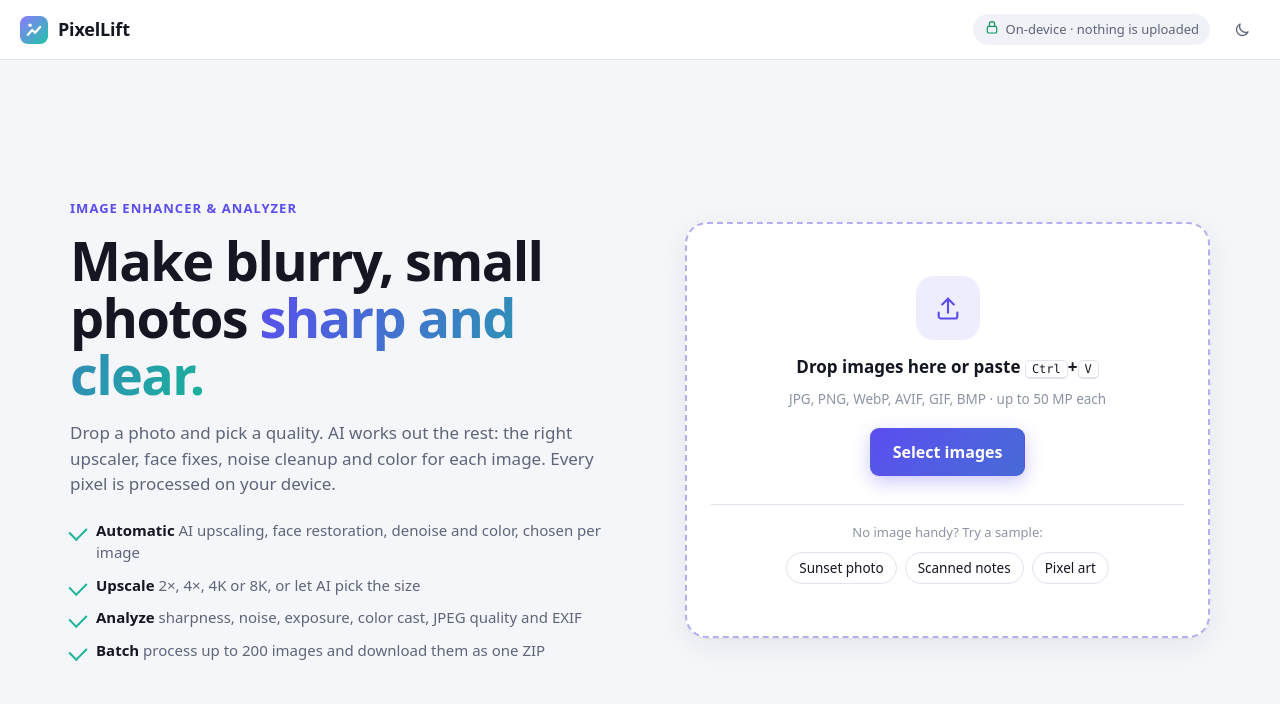
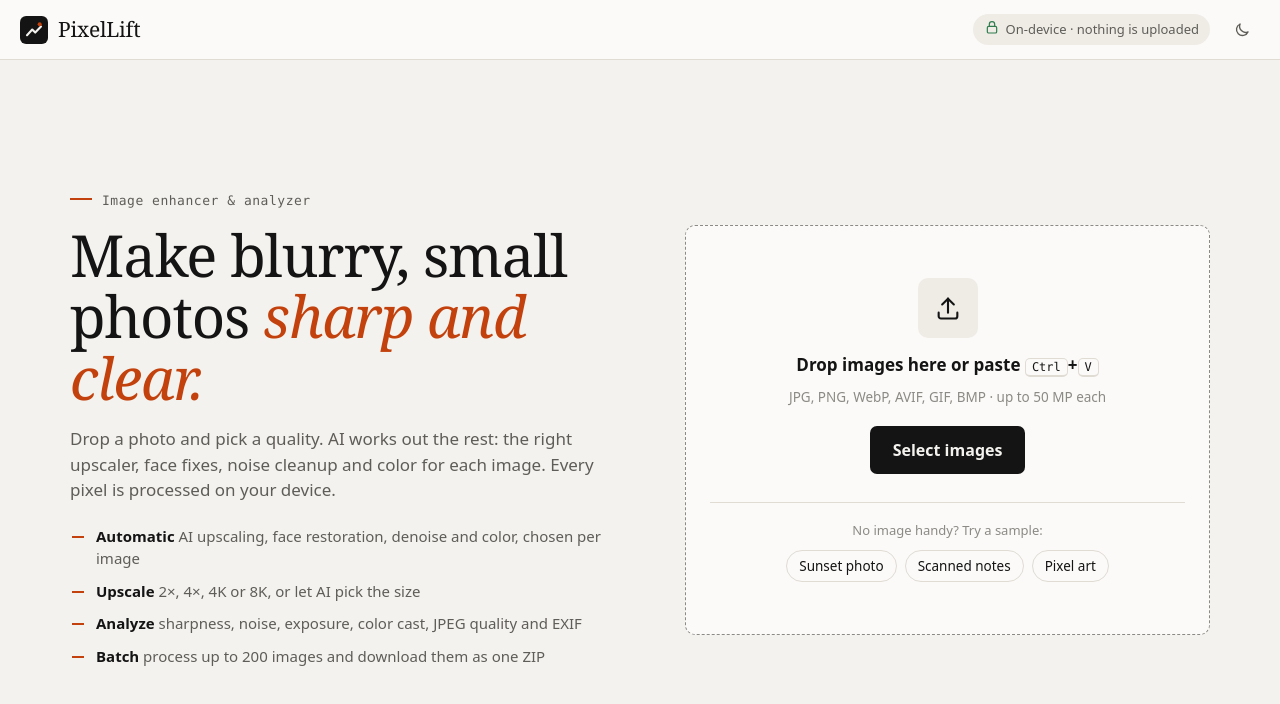
Before and after one commit to manavaghera/Pic-enhancer, a website built with Vite: page index.html in a window 1280 px wide. Built offline with nearby package versions, Linux system fonts and the light colour scheme; files whose address does not match are found by name.

Commit message:
App: quiet design without the purple theme
Warm paper and ink palette with one warm accent (orange) used sparingly,
serif wordmark and headline, black primary buttons, a monochrome logo and
favicon, and no purple/teal gradients, coloured glows or tinted overlays.
Light and dark themes both updated.

```diff
--- a/index.html
+++ b/index.html
@@ -22,7 +22,7 @@
       <section class="hero" id="hero">
         <div class="hero-copy">
           <p class="eyebrow">Image enhancer &amp; analyzer</p>
-          <h1>Make blurry, small photos <span class="grad">sharp and clear.</span></h1>
+          <h1>Make blurry, small photos <em>sharp and clear.</em></h1>
           <p class="lead">
             Drop a photo and pick a quality. AI works out the rest: the right upscaler, face fixes, noise
             cleanup and color for each image. Every pixel is processed on your device.
--- a/src/styles.css
+++ b/src/styles.css
@@ -1,45 +1,46 @@
 :root {
   --topbar: 60px;
-  --radius: 14px;
-  --radius-sm: 9px;
+  --radius: 10px;
+  --radius-sm: 7px;
   --font: ui-sans-serif, system-ui, -apple-system, 'Segoe UI', Roboto, 'Helvetica Neue', Arial, sans-serif;
+  --serif: Georgia, 'Times New Roman', serif;
   --mono: ui-monospace, 'SF Mono', 'Cascadia Code', Consolas, monospace;
-  --bg: #f5f6fa;
-  --surface: #ffffff;
-  --surface-2: #f0f2f8;
-  --surface-3: #e6e9f2;
-  --border: #e1e4ee;
-  --text: #141622;
-  --muted: #5e6579;
-  --faint: #8d93a6;
-  --accent: #5b4cf0;
-  --accent-2: #18b398;
-  --accent-soft: rgba(91, 76, 240, 0.1);
+  /* Quiet palette: warm paper and ink, with one warm accent used sparingly. */
+  --bg: #f4f2ee;
+  --surface: #fbfaf8;
+  --surface-2: #efece6;
+  --surface-3: #e2ded6;
+  --border: #e0dcd4;
+  --text: #141414;
+  --muted: #5f5d58;
+  --faint: #8c8a85;
+  --accent: #c2410c;
+  --accent-soft: rgba(194, 65, 12, 0.08);
   --on-accent: #ffffff;
-  --good: #11975a;
-  --warn: #c26a06;
-  --bad: #d62f2f;
-  --info: #2f6bdc;
-  --shadow: 0 1px 2px rgba(20, 22, 40, 0.05), 0 8px 28px rgba(20, 22, 40, 0.07);
-  --viewer-bg: #e9ebf2;
-  --checker: #dfe2ea;
+  --good: #2f7d4f;
+  --warn: #b45309;
+  --bad: #c0362c;
+  --info: #4a6a92;
+  --shadow: 0 1px 2px rgba(20, 20, 20, 0.04), 0 4px 16px rgba(20, 20, 20, 0.05);
+  --viewer-bg: #e8e5df;
+  --checker: #dcd8d0;
   color-scheme: light;
 }
 
 @media (prefers-color-scheme: dark) {
   :root:not([data-theme='light']) {
-    --bg: #0b0c11; --surface: #14161e; --surface-2: #1b1e29; --surface-3: #252938; --border: #272b3a;
-    --text: #eceef6; --muted: #a0a6b9; --faint: #6f7589; --accent: #8576ff; --accent-2: #2fd0b2;
-    --accent-soft: rgba(133, 118, 255, 0.14); --good: #34c77b; --warn: #f0a33a; --bad: #ff5f5f; --info: #6b9cff;
-    --shadow: 0 1px 2px rgba(0, 0, 0, 0.4), 0 10px 30px rgba(0, 0, 0, 0.35); --viewer-bg: #0f1117; --checker: #161924;
+    --bg: #0f0f0f; --surface: #171717; --surface-2: #1f1f1f; --surface-3: #2b2b2b; --border: #2a2a2a;
+    --text: #f2f0eb; --muted: #a3a19c; --faint: #75736e; --accent: #e4572e; --accent-soft: rgba(228, 87, 46, 0.12);
+    --on-accent: #111111; --good: #5fb37f; --warn: #e0a043; --bad: #ef6a5e; --info: #8aa4c8;
+    --shadow: 0 1px 2px rgba(0, 0, 0, 0.5), 0 6px 20px rgba(0, 0, 0, 0.3); --viewer-bg: #121212; --checker: #1b1b1b;
     color-scheme: dark;
   }
 }
 :root[data-theme='dark'] {
-  --bg: #0b0c11; --surface: #14161e; --surface-2: #1b1e29; --surface-3: #252938; --border: #272b3a;
-  --text: #eceef6; --muted: #a0a6b9; --faint: #6f7589; --accent: #8576ff; --accent-2: #2fd0b2;
-  --accent-soft: rgba(133, 118, 255, 0.14); --good: #34c77b; --warn: #f0a33a; --bad: #ff5f5f; --info: #6b9cff;
-  --shadow: 0 1px 2px rgba(0, 0, 0, 0.4), 0 10px 30px rgba(0, 0, 0, 0.35); --viewer-bg: #0f1117; --checker: #161924;
+  --bg: #0f0f0f; --surface: #171717; --surface-2: #1f1f1f; --surface-3: #2b2b2b; --border: #2a2a2a;
+  --text: #f2f0eb; --muted: #a3a19c; --faint: #75736e; --accent: #e4572e; --accent-soft: rgba(228, 87, 46, 0.12);
+  --on-accent: #111111; --good: #5fb37f; --warn: #e0a043; --bad: #ef6a5e; --info: #8aa4c8;
+  --shadow: 0 1px 2px rgba(0, 0, 0, 0.5), 0 6px 20px rgba(0, 0, 0, 0.3); --viewer-bg: #121212; --checker: #1b1b1b;
   color-scheme: dark;
 }
 
@@ -56,7 +57,7 @@ kbd { font: 12px var(--mono); padding: 1px 6px; border: 1px solid var(--border);
 
 /* ---------- top bar ---------- */
 .topbar { height: var(--topbar); display: flex; align-items: center; gap: 14px; padding: 0 20px; border-bottom: 1px solid var(--border); background: var(--surface); position: sticky; top: 0; z-index: 20; }
-.brand { display: flex; align-items: center; gap: 10px; color: var(--text); text-decoration: none; font-weight: 700; font-size: 18px; letter-spacing: -0.01em; }
+.brand { display: flex; align-items: center; gap: 10px; color: var(--text); text-decoration: none; font-family: var(--serif); font-size: 21px; letter-spacing: -0.01em; }
 .brand-logo { display: flex; }
 .privacy-pill { display: inline-flex; align-items: center; gap: 6px; margin-left: auto; padding: 5px 11px; border-radius: 99px; background: var(--surface-2); color: var(--muted); font-size: 13px; white-space: nowrap; }
 .privacy-pill svg { color: var(--good); }
@@ -69,16 +70,17 @@ kbd { font: 12px var(--mono); padding: 1px 6px; border: 1px solid var(--border);
 .btn span { display: inline-flex; }
 .btn-lg { height: 48px; padding: 0 22px; font-size: 16px; }
 .btn-sm { height: 34px; padding: 0 12px; font-size: 13.5px; }
-.btn-primary { background: linear-gradient(135deg, var(--accent), color-mix(in srgb, var(--accent) 70%, var(--accent-2))); color: var(--on-accent); box-shadow: 0 6px 18px color-mix(in srgb, var(--accent) 30%, transparent); }
-.btn-primary:hover:not(:disabled) { box-shadow: 0 8px 24px color-mix(in srgb, var(--accent) 45%, transparent); }
-.btn-accent { background: var(--text); color: var(--bg); }
+.btn-primary { background: var(--text); color: var(--bg); }
+.btn-primary:hover:not(:disabled) { background: color-mix(in srgb, var(--text) 86%, var(--bg)); }
+.btn-accent { background: var(--accent); color: var(--on-accent); }
+.btn-accent:hover:not(:disabled) { background: color-mix(in srgb, var(--accent) 88%, var(--text)); }
 .btn-soft { background: var(--accent-soft); color: var(--accent); }
 .btn-soft:hover:not(:disabled) { background: color-mix(in srgb, var(--accent) 18%, transparent); }
 .btn-ghost { background: transparent; border-color: var(--border); color: var(--muted); }
 .btn-ghost:hover:not(:disabled) { background: var(--surface-2); color: var(--text); }
 .chip { display: inline-flex; align-items: center; gap: 6px; height: 32px; padding: 0 12px; border-radius: 99px; border: 1px solid var(--border); background: var(--surface); color: var(--text); font-size: 13.5px; font-weight: 500; }
-.chip:hover:not(:disabled) { border-color: var(--accent); }
-.chip[aria-pressed='true'] { background: var(--accent); border-color: var(--accent); color: var(--on-accent); }
+.chip:hover:not(:disabled) { border-color: var(--text); }
+.chip[aria-pressed='true'] { background: var(--text); border-color: var(--text); color: var(--bg); }
 .chip-sm { height: 28px; padding: 0 10px; font-size: 12.5px; }
 .chip-icon { display: inline-flex; }
 .chip-icon svg { width: 15px; height: 15px; }
@@ -87,17 +89,18 @@ kbd { font: 12px var(--mono); padding: 1px 6px; border: 1px solid var(--border);
 
 /* ---------- hero ---------- */
 .hero { max-width: 1180px; margin: 0 auto; padding: clamp(28px, 6vw, 72px) 20px; display: grid; grid-template-columns: 1.05fr 1fr; gap: clamp(28px, 5vw, 64px); align-items: center; min-height: calc(100dvh - var(--topbar)); }
-.eyebrow { color: var(--accent); font-weight: 600; font-size: 13px; letter-spacing: 0.08em; text-transform: uppercase; margin-bottom: 14px; }
-.hero h1 { font-size: clamp(32px, 4.6vw, 54px); line-height: 1.05; letter-spacing: -0.03em; margin-bottom: 18px; }
-.grad { background: linear-gradient(120deg, var(--accent), var(--accent-2)); -webkit-background-clip: text; background-clip: text; color: transparent; }
+.eyebrow { color: var(--muted); font: 13px var(--mono); letter-spacing: 0.04em; margin-bottom: 16px; }
+.eyebrow::before { content: ''; display: inline-block; width: 22px; height: 2px; margin: 0 10px 4px 0; background: var(--accent); vertical-align: middle; }
+.hero h1 { font-family: var(--serif); font-weight: 400; font-size: clamp(34px, 4.8vw, 58px); line-height: 1.06; letter-spacing: -0.02em; margin-bottom: 18px; }
+.hero h1 em { font-style: italic; color: var(--accent); }
 .lead { color: var(--muted); font-size: 17px; max-width: 54ch; margin-bottom: 22px; }
 .features { list-style: none; padding: 0; margin: 0; display: grid; gap: 10px; }
 .features li { position: relative; padding-left: 26px; color: var(--muted); }
-.features li::before { content: ''; position: absolute; left: 0; top: 7px; width: 14px; height: 9px; border-left: 2.5px solid var(--accent-2); border-bottom: 2.5px solid var(--accent-2); transform: rotate(-45deg); }
+.features li::before { content: ''; position: absolute; left: 2px; top: 11px; width: 12px; height: 2px; background: var(--accent); }
 .features strong { color: var(--text); font-weight: 600; }
-.dropzone { display: flex; flex-direction: column; align-items: center; text-align: center; gap: 10px; padding: clamp(28px, 5vw, 52px) 24px; border: 2px dashed color-mix(in srgb, var(--accent) 35%, var(--border)); border-radius: 22px; background: var(--surface); box-shadow: var(--shadow); cursor: pointer; transition: border-color 0.15s, background 0.15s; }
-.dropzone:hover { border-color: var(--accent); background: color-mix(in srgb, var(--accent) 3%, var(--surface)); }
-.dz-icon { display: grid; place-items: center; width: 64px; height: 64px; border-radius: 18px; background: var(--accent-soft); color: var(--accent); margin-bottom: 4px; }
+.dropzone { display: flex; flex-direction: column; align-items: center; text-align: center; gap: 10px; padding: clamp(28px, 5vw, 52px) 24px; border: 1.5px dashed var(--faint); border-radius: var(--radius); background: var(--surface); cursor: pointer; transition: border-color 0.15s, background 0.15s; }
+.dropzone:hover { border-color: var(--text); background: var(--surface-2); }
+.dz-icon { display: grid; place-items: center; width: 60px; height: 60px; border-radius: var(--radius); background: var(--surface-2); color: var(--text); margin-bottom: 4px; }
 .dz-title { font-weight: 600; font-size: 17px; }
 .dz-sub { color: var(--faint); font-size: 13.5px; margin-bottom: 8px; }
 .samples { margin-top: 18px; padding-top: 18px; border-top: 1px solid var(--border); width: 100%; color: var(--faint); font-size: 13px; display: grid; gap: 10px; cursor: default; }
@@ -124,7 +127,7 @@ kbd { font: 12px var(--mono); padding: 1px 6px; border: 1px solid var(--border);
 .vtag { position: absolute; top: 12px; z-index: 3; padding: 3px 10px; border-radius: 99px; font-size: 12px; font-weight: 600; background: rgba(12, 13, 20, 0.62); color: #fff; backdrop-filter: blur(6px); display: none; pointer-events: none; }
 .viewer.is-compare .vtag { display: block; }
 .vtag-before { left: 12px; }
-.vtag-after { right: 12px; background: color-mix(in srgb, var(--accent) 85%, black); }
+.vtag-after { right: 12px; }
 .stage-pill { position: absolute; left: 50%; bottom: 66px; transform: translateX(-50%); display: inline-flex; align-items: center; gap: 10px; padding: 8px 16px; border-radius: 99px; background: rgba(12, 13, 20, 0.78); color: #fff; font-size: 13.5px; backdrop-filter: blur(8px); z-index: 4; white-space: nowrap; }
 .stage-bar { display: flex; align-items: center; justify-content: space-between; gap: 12px; padding: 8px 2px; min-height: 52px; }
 .stage-info { color: var(--muted); font-size: 13px; font-family: var(--mono); overflow: hidden; text-overflow: ellipsis; white-space: nowrap; }
@@ -172,7 +175,7 @@ input[type='range']::-moz-range-thumb { width: 14px; height: 14px; border-radius
 .run-row .btn-primary { flex: 1; }
 .progress { display: grid; gap: 6px; }
 .progress-track { height: 8px; border-radius: 9px; background: var(--surface-3); overflow: hidden; }
-.progress-bar { height: 100%; width: 0; border-radius: 9px; background: linear-gradient(90deg, var(--accent), var(--accent-2)); transition: width 0.2s; }
+.progress-bar { height: 100%; width: 0; border-radius: 9px; background: var(--accent); transition: width 0.2s; }
 .progress-meta { display: flex; justify-content: space-between; font-size: 12.5px; color: var(--muted); }
 .stale-note { color: var(--warn); }
 .result-box { display: grid; gap: 10px; padding: 12px; border-radius: 12px; background: var(--surface-2); }
@@ -246,7 +249,7 @@ input[type='range']::-moz-range-thumb { width: 14px; height: 14px; border-radius
 .qc-thumb img { width: 100%; height: 100%; object-fit: cover; display: block; }
 .qc-progress { position: absolute; left: 0; right: 0; bottom: 0; height: 4px; background: rgba(0, 0, 0, 0.25); display: none; }
 .qcard[data-status='processing'] .qc-progress { display: block; }
-.qc-bar { height: 100%; background: var(--accent-2); }
+.qc-bar { height: 100%; background: var(--accent); }
 .qc-meta { display: grid; min-width: 0; }
 .qc-name { font-size: 13px; font-weight: 600; overflow: hidden; text-overflow: ellipsis; white-space: nowrap; }
 .qc-status { font-size: 12px; color: var(--muted); }
@@ -266,7 +269,7 @@ input[type='range']::-moz-range-thumb { width: 14px; height: 14px; border-radius
 .toast-bad { border-left-color: var(--bad); }
 .toast.leaving { opacity: 0; transition: opacity 0.25s; }
 @keyframes toast-in { from { opacity: 0; transform: translateY(8px); } }
-.drop-overlay { position: fixed; inset: 0; z-index: 60; display: grid; place-items: center; background: color-mix(in srgb, var(--accent) 22%, rgba(0, 0, 0, 0.45)); backdrop-filter: blur(3px); pointer-events: none; }
+.drop-overlay { position: fixed; inset: 0; z-index: 60; display: grid; place-items: center; background: rgba(15, 15, 15, 0.6); backdrop-filter: blur(3px); pointer-events: none; }
 .drop-overlay div { padding: 22px 34px; border: 2px dashed #fff; border-radius: 18px; color: #fff; font-size: 20px; font-weight: 700; }
 
 @media (prefers-reduced-motion: reduce) {
--- a/src/ui/icons.js
+++ b/src/ui/icons.js
@@ -4,7 +4,7 @@ const svg = (body, size = 20) =>
   `<svg width="${size}" height="${size}" viewBox="0 0 24 24" fill="none" stroke="currentColor" stroke-width="1.8" stroke-linecap="round" stroke-linejoin="round" aria-hidden="true">${body}</svg>`;
 
 export const icons = {
-  logo: `<svg width="28" height="28" viewBox="0 0 32 32" aria-hidden="true"><defs><linearGradient id="lg" x1="0" y1="0" x2="1" y2="1"><stop offset="0" stop-color="#8b7bff"/><stop offset="1" stop-color="#22c3a6"/></linearGradient></defs><rect width="32" height="32" rx="9" fill="url(#lg)"/><path d="M9 21.5 14 16l3.2 3.2L23 12.5" fill="none" stroke="#fff" stroke-width="2.6" stroke-linecap="round" stroke-linejoin="round"/><circle cx="11.5" cy="10.5" r="2" fill="#fff"/></svg>`,
+  logo: `<svg width="28" height="28" viewBox="0 0 32 32" aria-hidden="true"><rect width="32" height="32" rx="7" fill="currentColor"/><path d="M8 22 14 15.5l3.4 3.4L24 12" fill="none" style="stroke: var(--bg)" stroke-width="2.4" stroke-linecap="round" stroke-linejoin="round"/><circle cx="22.5" cy="9.5" r="2.3" style="fill: var(--accent)"/></svg>`,
   upload: svg('<path d="M12 16V4"/><path d="m7 9 5-5 5 5"/><path d="M20 16v3a2 2 0 0 1-2 2H6a2 2 0 0 1-2-2v-3"/>', 28),
   sparkle: svg('<path d="M12 3l1.8 4.7L18.5 9.5l-4.7 1.8L12 16l-1.8-4.7L5.5 9.5l4.7-1.8z"/><path d="M19 15l.8 2.2L22 18l-2.2.8L19 21l-.8-2.2L16 18l2.2-.8z"/>'),
   download: svg('<path d="M12 4v12"/><path d="m7 11 5 5 5-5"/><path d="M5 20h14"/>'),
```
Also changed, not shown: public/favicon.svg.
